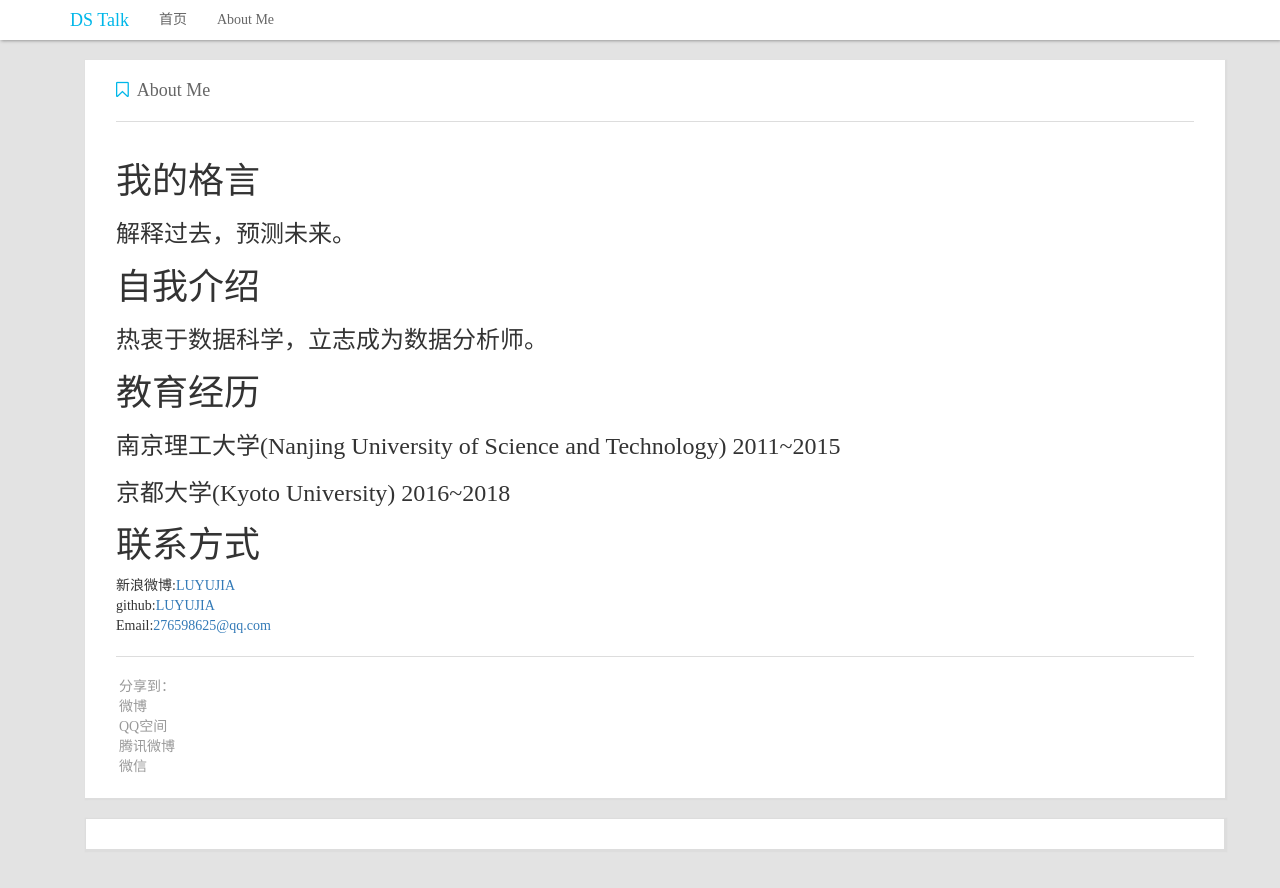
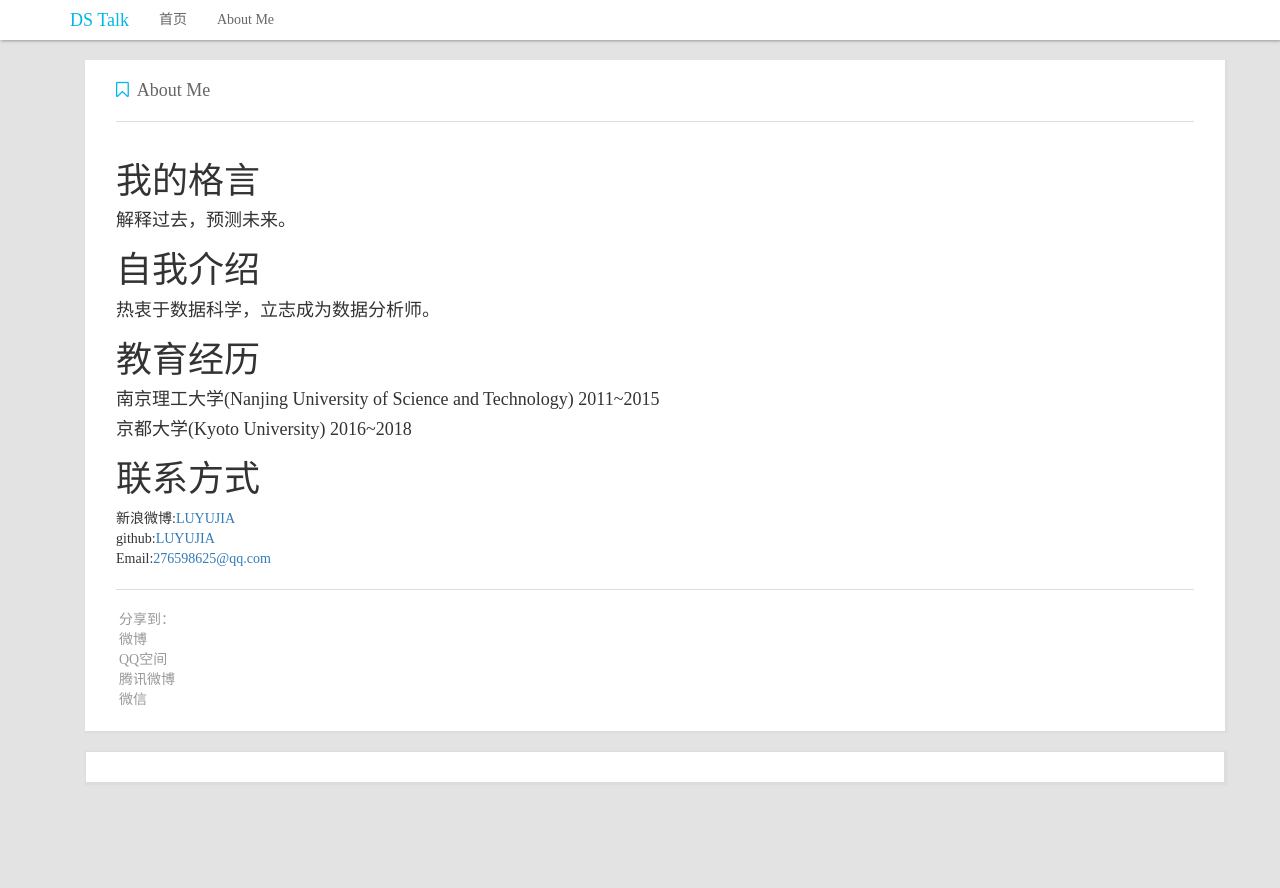
Before and after one commit to LUYUJIA/LUYUJIA.github.io, a Jekyll site: the page built from about.md, in a window 1280 px wide. Shown: the top 888 px of the page. Built offline with Jekyll 4.4.1, drawn with Linux system fonts in a browser that asks for light colours; nearby versions of some CDN libraries; comment, search, counter and statistics services are not loaded.

```diff
--- a/about.md
+++ b/about.md
@@ -11,19 +11,19 @@ permalink: /about/
 我的格言
 ===
 
-### 解释过去，预测未来。
+#### 解释过去，预测未来。
 
 自我介绍
 ===
 
-### 热衷于数据科学，立志成为数据分析师。
+#### 热衷于数据科学，立志成为数据分析师。
 
 教育经历
 ===
 
-### 南京理工大学(Nanjing University of Science and Technology)  2011~2015
+#### 南京理工大学(Nanjing University of Science and Technology)  2011~2015
 
-### 京都大学(Kyoto University)  2016~2018
+#### 京都大学(Kyoto University)  2016~2018
 
 联系方式
 ===
```
